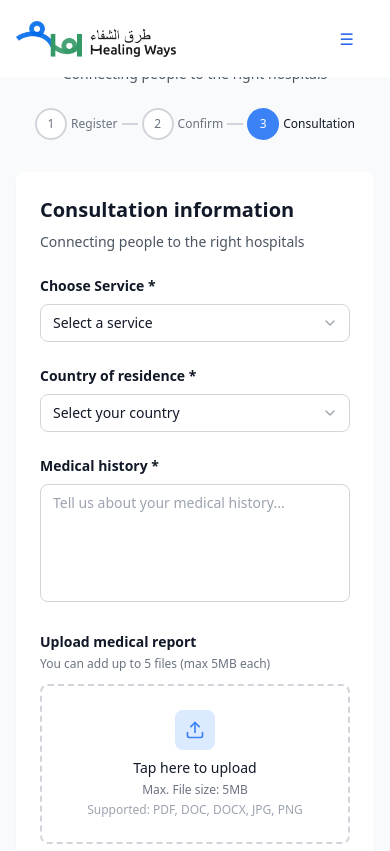
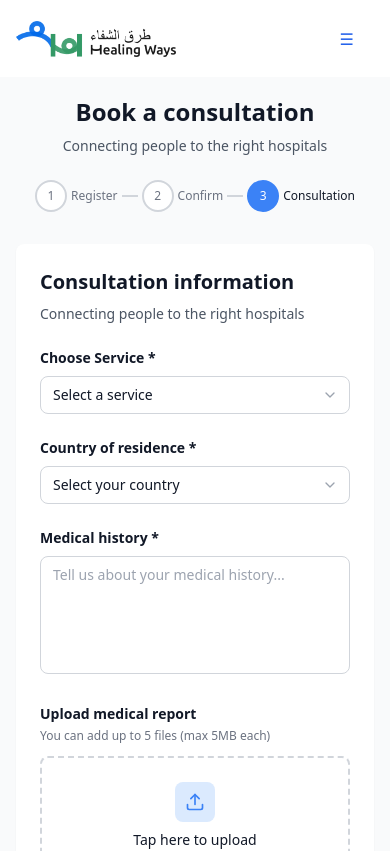
Before and after one commit to Binmuhammad001/healing-ways, a React (Vite) app: page /consultation in a window 390 px wide. Shown: the top 851 px of the page. Built offline with nearby package versions, Linux system fonts and the light colour scheme.

Commit message:
Update ConsultationForm.jsx

```diff
--- a/src/components/signup/ConsultationForm.jsx
+++ b/src/components/signup/ConsultationForm.jsx
@@ -114,7 +114,7 @@ export default function ConsultationForm() {
   };
 
   return (
-    <div className="min-h-screen bg-gray-50 py-6 sm:py-8 px-4 sm:px-6">
+    <div className="min-h-screen bg-gray-50 pt-24 pb-24 sm:py-8 px-4 sm:px-6">
       <div className="max-w-2xl mx-auto">
         {/* Header */}
         <div className="text-center mb-6 sm:mb-8">
```
